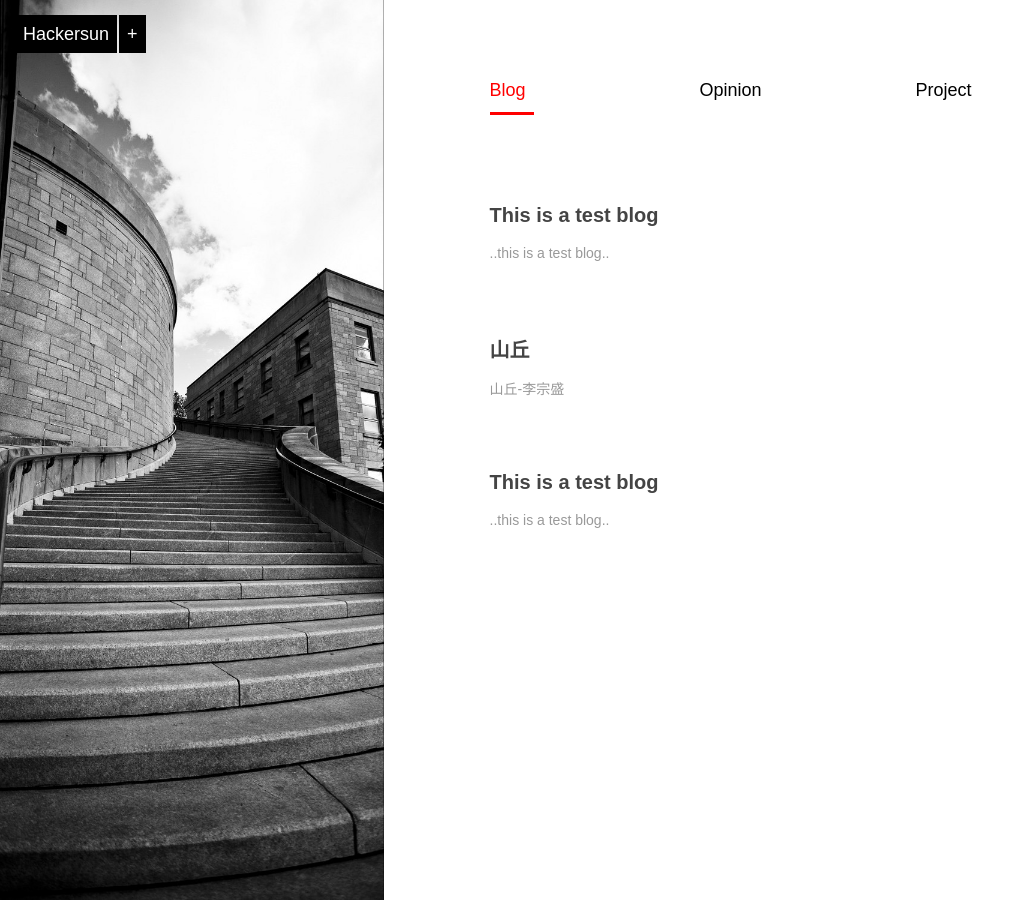
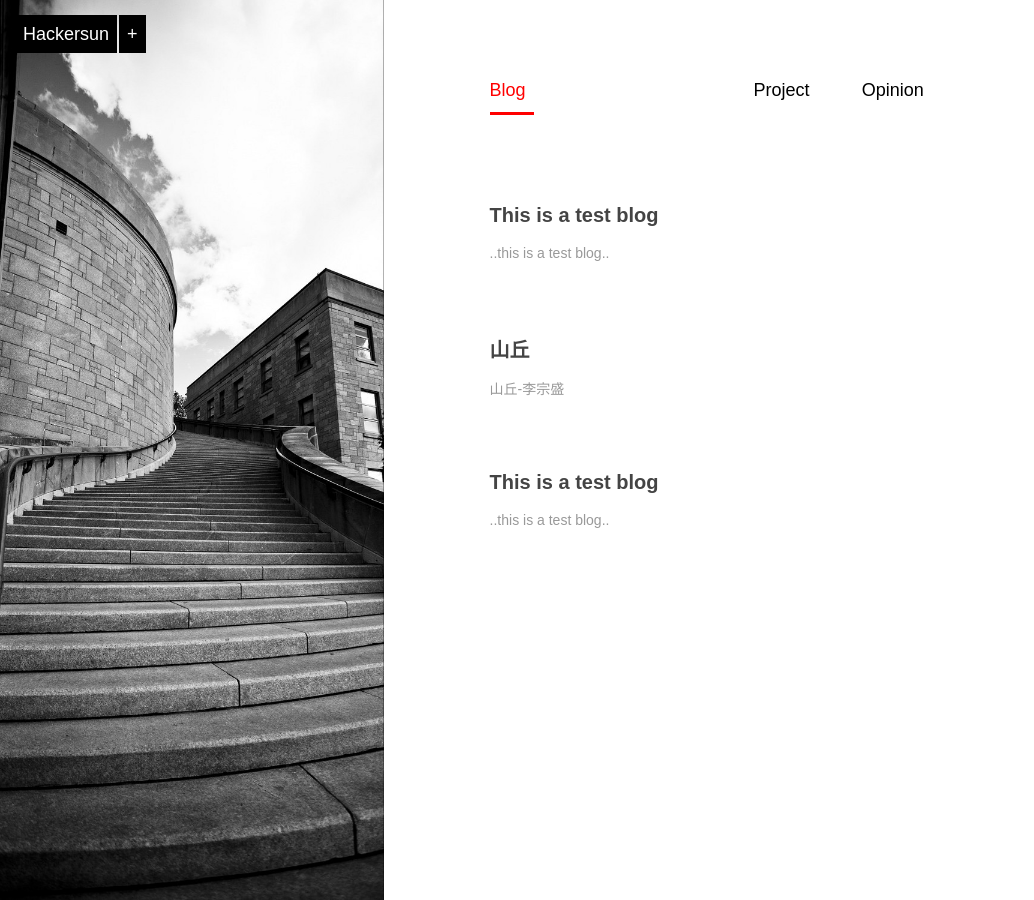
Before and after one commit to hackersun/hackersun.github.io, a Jekyll site: the page built from index.md, in a window 1280 px wide. Shown: the whole page, without its empty margins (0-1034 px from the left). Built offline with Jekyll 4.4.1, drawn with Linux system fonts in a browser that asks for light colours; Markdown is read by kramdown in place of the engine named in the settings.

Commit message:
Update index.md

```diff
--- a/index.md
+++ b/index.md
@@ -6,8 +6,8 @@ layout: home
     <div class="section">
         <ul class="artical-cate">
             <li class="on"><a href="/"><span>Blog</span></a></li>
+            <li style="text-align:right"><a href="/project"><span>Project</span></a></li>
             <li style="text-align:center"><a href="/opinion"><span>Opinion</span></a></li>
-            <li style="text-align:right"><a href="/project"><span>Project</span></a></li>
         </ul>
 
         <div class="cate-bar"><span id="cateBar"></span></div>
```
